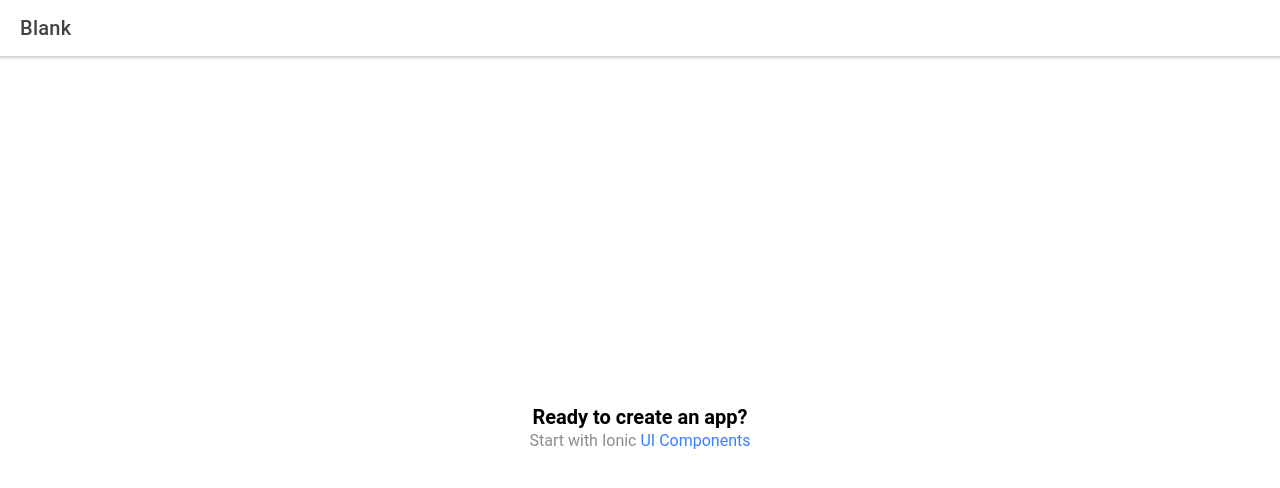
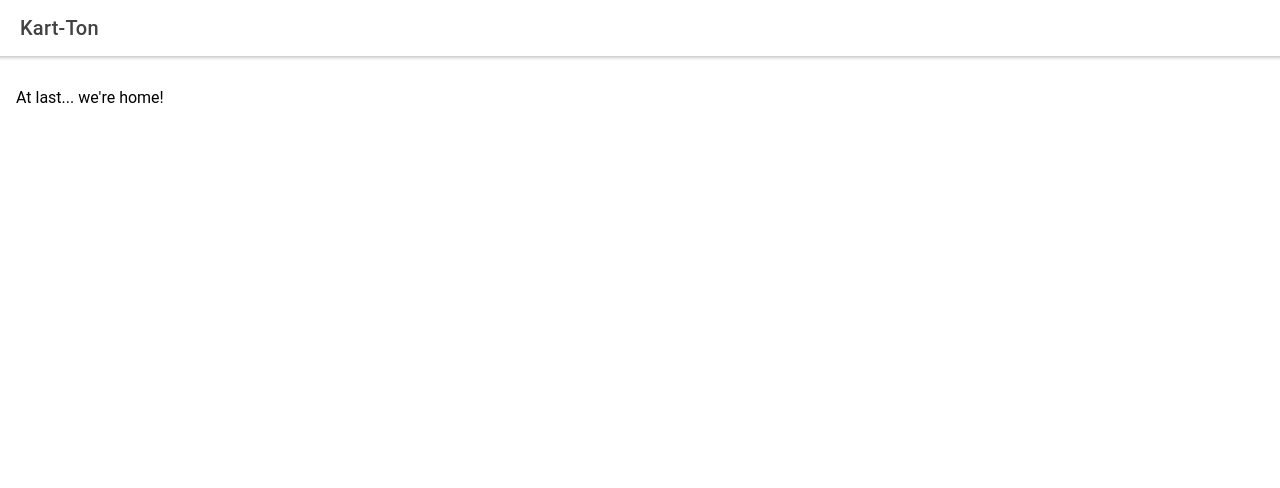
Before and after one commit to atmavi/kart-ton, a React (Create React App) app: page /home in a window 1280 px wide. Shown: the top 488 px of the page. Built offline with nearby package versions, Linux system fonts and the light colour scheme.

Commit message:
Modified-- Home page

```diff
--- a/src/pages/Home.tsx
+++ b/src/pages/Home.tsx
@@ -1,6 +1,11 @@
-import { IonContent, IonHeader, IonPage, IonTitle, IonToolbar } from '@ionic/react';
+import {
+  IonContent,
+  IonHeader,
+  IonPage,
+  IonTitle,
+  IonToolbar,
+} from '@ionic/react';
 import React from 'react';
-import ExploreContainer from '../components/ExploreContainer';
 import './Home.css';
 
 const Home: React.FC = () => {
@@ -8,16 +13,11 @@ const Home: React.FC = () => {
     <IonPage>
       <IonHeader>
         <IonToolbar>
-          <IonTitle>Blank</IonTitle>
+          <IonTitle>Kart-Ton</IonTitle>
         </IonToolbar>
       </IonHeader>
-      <IonContent>
-        <IonHeader collapse="condense">
-          <IonToolbar>
-            <IonTitle size="large">Blank</IonTitle>
-          </IonToolbar>
-        </IonHeader>
-        <ExploreContainer />
+      <IonContent className="ion-padding">
+        <p>At last... we're home!</p>
       </IonContent>
     </IonPage>
   );
```
